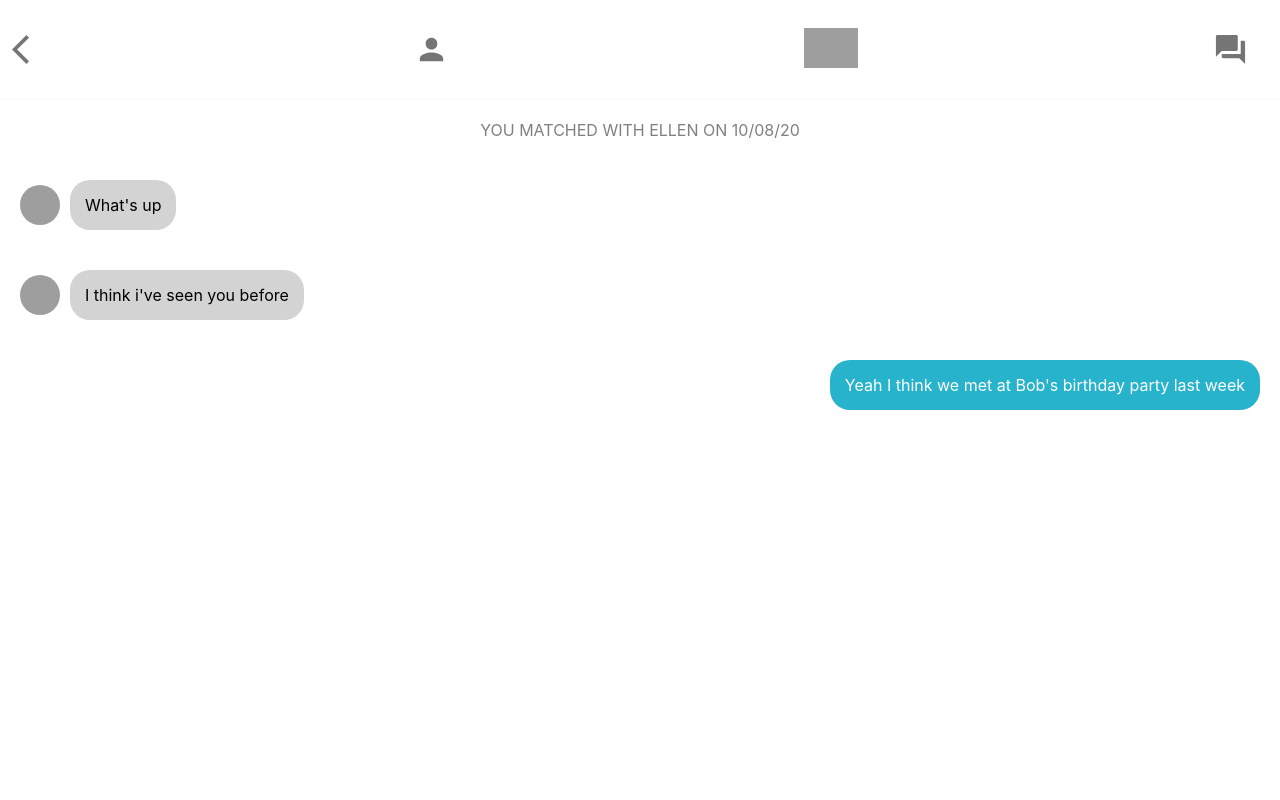
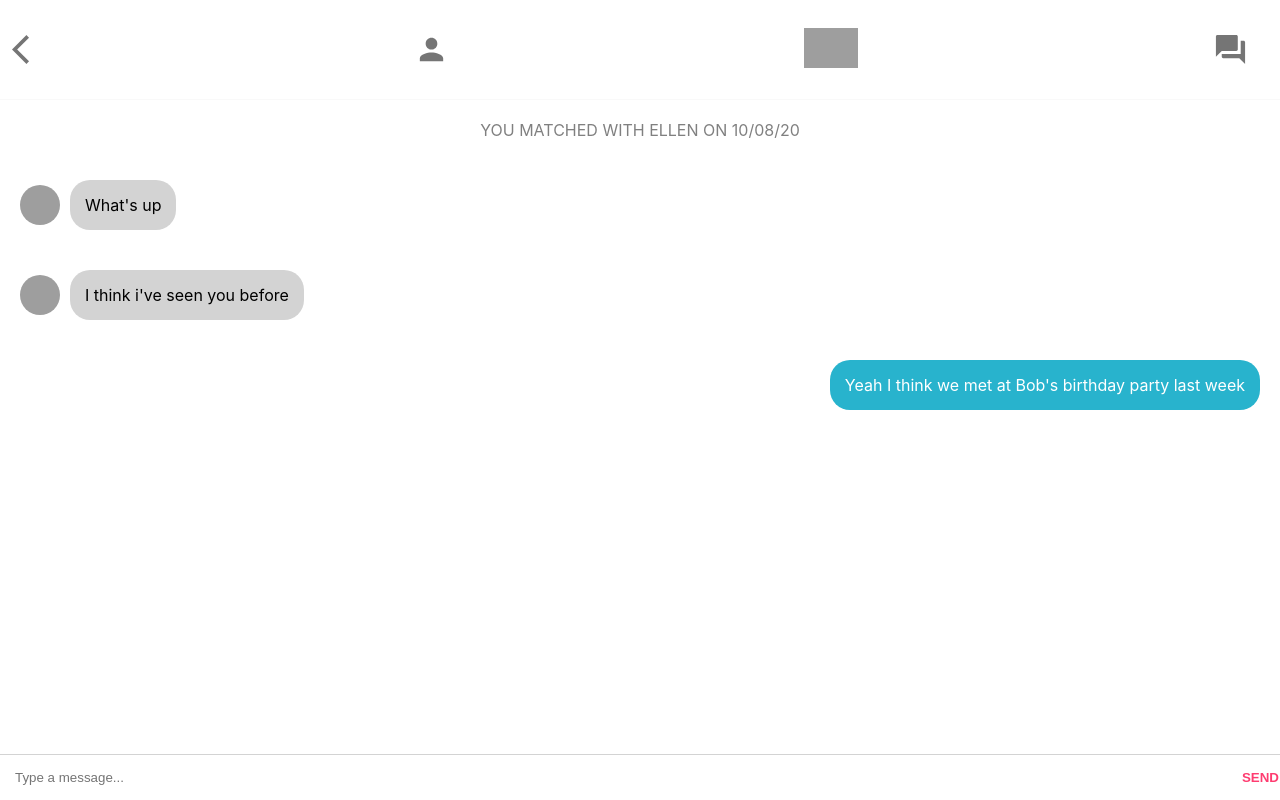
Before and after one commit to zaidmasri2/tinder-react, a React (Create React App) app: page /chats/Emily in a window 1280 px wide. Built offline with nearby package versions, Linux system fonts and the light colour scheme; grey boxes are pictures that could not be loaded.

Commit message:
Added sending message functionality

```diff
--- a/src/ChatScreen.css
+++ b/src/ChatScreen.css
@@ -22,3 +22,23 @@
   border-radius: 20px;
   color: white;
 }
+.chatScreen__input {
+  display: flex;
+  padding: 5px;
+  position: fixed;
+  bottom: 0;
+  width: 100%;
+  border-top: 1px solid lightgray;
+}
+.chatScreen__inputField {
+  flex: 1;
+  padding: 10px;
+  border: none;
+}
+.chatScreen__inputButton {
+  border: none;
+  margin-right: right 20px;
+  background-color: white;
+  font-weight: bolder;
+  color: #fe3d71;
+}
--- a/src/ChatScreen.js
+++ b/src/ChatScreen.js
@@ -3,6 +3,7 @@
 import { Avatar } from "@material-ui/core";
 
 function ChatScreen() {
+  const [input, setInput] = useState("");
   const [messages, setMessages] = useState([
     {
       name: "Emily",
@@ -20,7 +21,11 @@
       message: "Yeah I think we met at Bob's birthday party last week",
     },
   ]);
-
+  const handleSend = (e) => {
+    e.preventDefault();
+    setMessages([...messages, { message: input }]);
+    setInput("");
+  };
   return (
     <div className="chatScreen">
       <p className="chatScreen__timestamp">
@@ -42,6 +47,23 @@
           </div>
         )
       )}
+
+      <form className="chatScreen__input">
+        <input
+          value={input}
+          onChange={(e) => setInput(e.target.value)}
+          className="chatScreen__inputField"
+          type="text"
+          placeholder="Type a message..."
+        />
+        <button
+          onClick={handleSend}
+          type="submit"
+          className="chatScreen__inputButton"
+        >
+          SEND
+        </button>
+      </form>
     </div>
   );
 }
```
